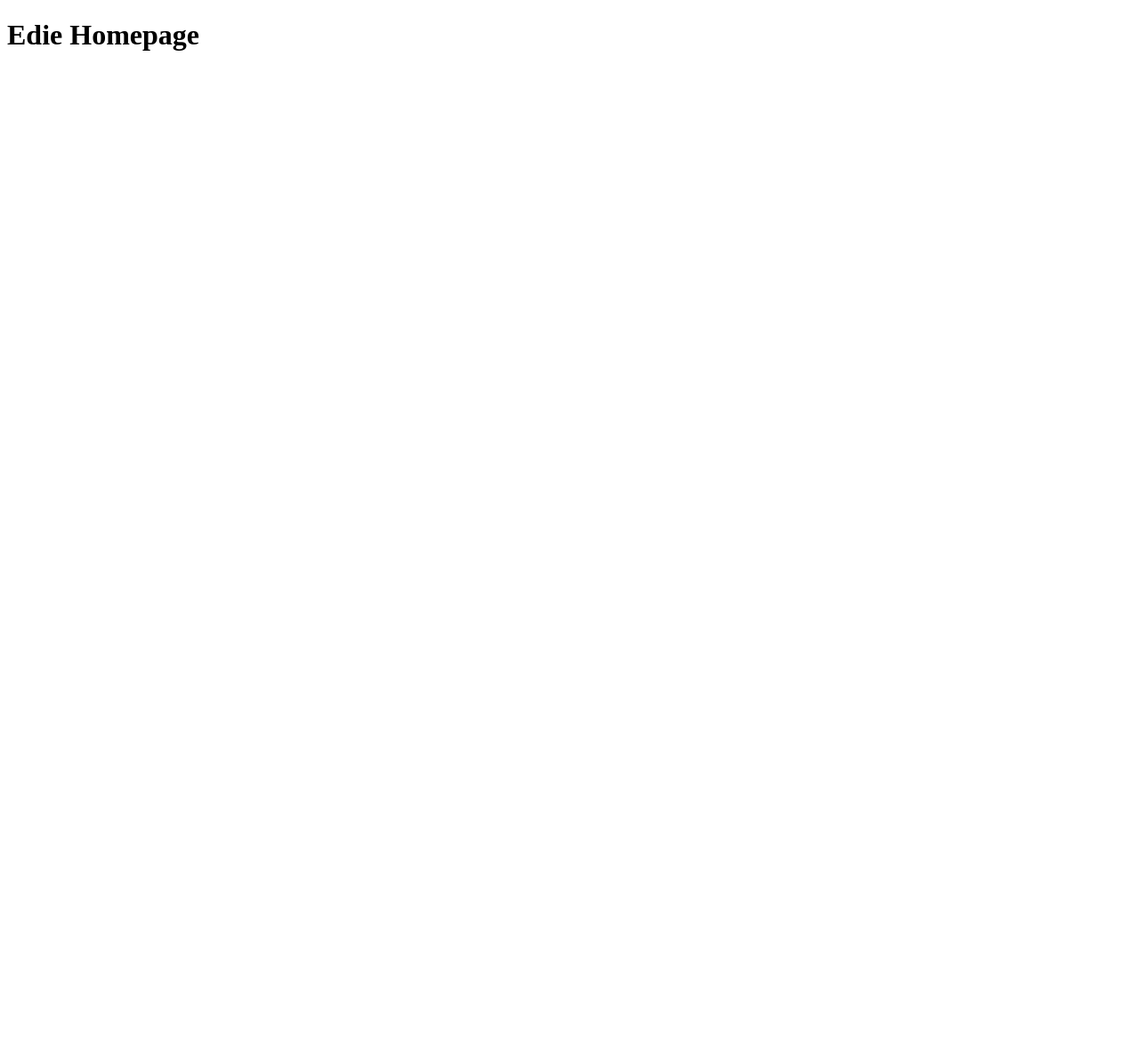
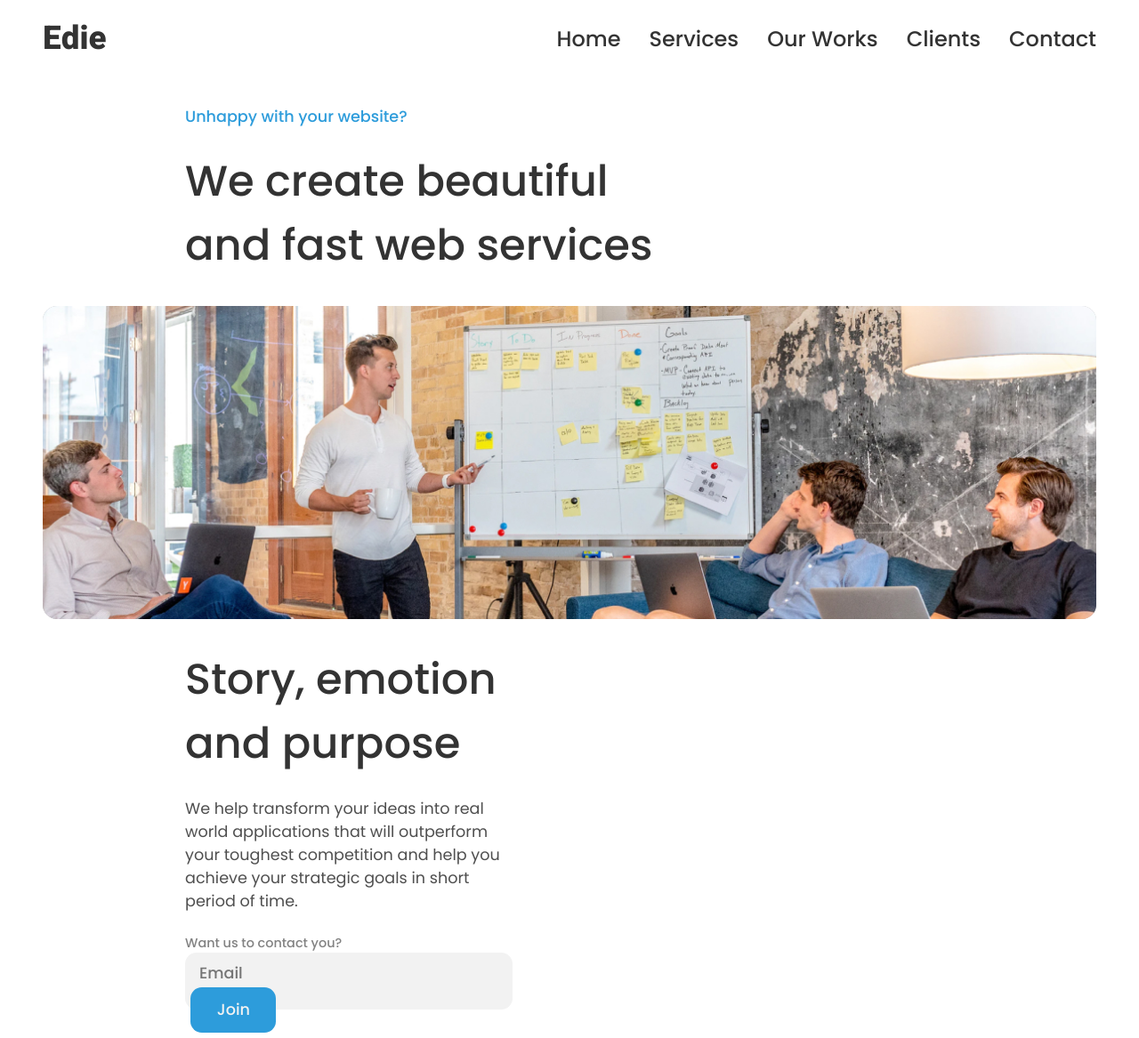
Before and after one commit to FlakoBB/edie-homepage, a plain HTML site: page index.html in a window 1280 px wide. Shown: the whole page at 89% size. Before the commit the page ends 800 px from the top, so only its background shows below. Drawn offline with Linux system fonts and the light colour scheme.

Commit message:
home section completed

```diff
--- /dev/null
+++ b/css/styles.css
@@ -0,0 +1,151 @@
+@import url('https://fonts.googleapis.com/css2?family=Heebo:wght@800&family=Poppins:wght@400;500&display=swap');
+
+:root {
+  --gray1: #333;
+  --gray2: #4f4f4f;
+  --gray3: #828282;
+  --gray4: #bdbdbd;
+  --gray5: #e0e0e0;
+  --gray6: #f2f2f2;
+  --blue1: #100E1D;
+  --blue2: #2D9CDB;
+  --red1: #EB5757;
+  --green1: #27AE60;
+}
+
+* {
+  margin: 0;
+  padding: 0;
+  box-sizing: border-box;
+  font-family: 'Poppins', sans-serif;
+  color: var(--gray1);
+}
+
+html,
+body {
+  min-height: 100dvh;
+}
+
+body {
+  padding-inline: 3rem;
+}
+
+.main-header {
+  display: flex;
+  align-items: center;
+  justify-content: space-between;
+  padding: 1rem 0;
+}
+
+.logo {
+  font-size: 2.3rem;
+  font-weight: 800;
+  font-family: 'Heebo', sans-serif;
+}
+
+.main-header .menu {
+  display: flex;
+  align-items: center;
+  justify-content: center;
+  gap: 2rem;
+}
+
+.main-header .menu a {
+  font-size: 1.5rem;
+  font-weight: 500;
+  text-decoration: none;
+  color: inherit;
+}
+
+.home {
+  padding: 2rem 0;
+}
+
+.home__call-to-action {
+  max-width: 36rem;
+  margin-left: 10rem;
+}
+
+.home__call-to-action p {
+  margin-bottom: 1.5rem;
+  font-size: 1.1rem;
+  font-weight: 500;
+  color: var(--blue2);
+}
+
+.home__call-to-action h1 {
+  font-size: 3rem;
+  font-weight: 500;
+}
+
+.home__image {
+  height: 22rem;
+  border-radius: 1rem;
+  background-color: var(--gray4);
+  overflow: hidden;
+  margin: 2rem 0;
+}
+
+.home__image img {
+  width: 100%;
+  height: 100%;
+  object-fit: cover;
+}
+
+.home__join-us {
+  max-width: 23rem;
+  margin-left: 10rem;
+}
+
+.home__join-us h2 {
+  font-size: 3rem;
+  font-weight: 500;
+}
+
+.home__join-us p {
+  margin: 1.5rem 0;
+  font-size: 1.1rem;
+  font-weight: 400;
+  color: var(--gray2);
+}
+
+.contact-us {
+  display: flex;
+  flex-direction: column;
+  align-items: flex-start;
+  justify-content: center;
+}
+
+.contact-us__label {
+  font-size: .9rem;
+  font-weight: 500;
+  color: var(--gray3);
+}
+
+.contact-us__input-group {
+  height: 4rem;
+  padding: .4rem;
+  border-radius: .8rem;
+  background-color: var(--gray6);
+}
+
+.contact-us__input-group input {
+  padding: .2rem 0 .2rem .6rem;
+  background: none;
+  border: none;
+  outline: none;
+  font-size: 1.1rem;
+  font-weight: 500;
+}
+
+.contact-us__input-group button {
+  background-color: var(--blue2);
+  border: none;
+  border-radius: .8rem;
+  height: 100%;
+  width: 6rem;
+  font-size: 1.1rem;
+  font-weight: 500;
+  color: var(--gray6);
+  cursor: pointer;
+}
--- a/index.html
+++ b/index.html
@@ -5,8 +5,38 @@
   <meta name="viewport" content="width=device-width, initial-scale=1.0">
   <title>Edie | Homepage</title>
   <link rel="icon" href="./images/Icono_FLK_Azul.ico">
+  <link rel="stylesheet" href="./css/styles.css">
 </head>
 <body>
-  <h1>Edie Homepage</h1>
+  <header class="main-header">
+    <span class="logo">Edie</span>
+    <nav class="menu">
+      <a href="#">Home</a>
+      <a href="#">Services</a>
+      <a href="#">Our Works</a>
+      <a href="#">Clients</a>
+      <a href="#">Contact</a>
+    </nav>
+  </header>
+  <section id="home" class="home">
+    <article class="home__call-to-action">
+      <p>Unhappy with your website?</p>
+      <h1>We create beautiful and fast web services</h1>
+    </article>
+    <figure class="home__image">
+      <img src="./images/heroImage.jpg" alt="Photo 1">
+    </figure>
+    <article class="home__join-us">
+      <h2>Story, emotion and purpose</h2>
+      <p>We help transform your ideas into real world applications that will outperform your toughest competition and help you achieve your strategic goals in short period of time.</p>
+      <div class="contact-us">
+        <label for="email" class="contact-us__label">Want us to contact you?</label>
+        <div class="contact-us__input-group">
+          <input type="email" id="email" placeholder="Email">
+          <button>Join</button>
+        </div>
+      </div>
+    </article>
+  </section>
 </body>
 </html>
```
Also changed, not shown: images/heroImage.jpg (added).
